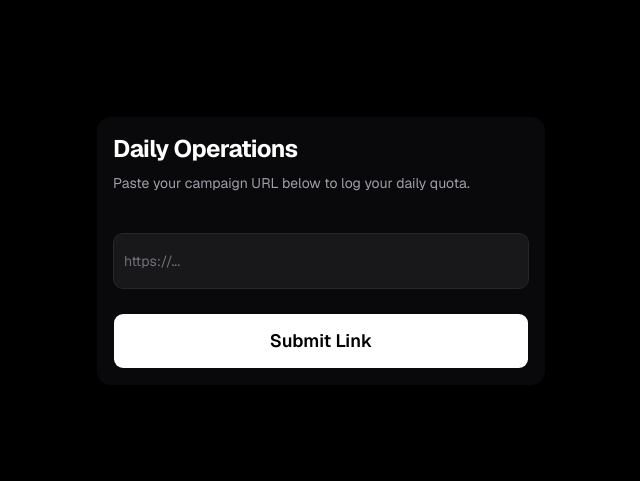
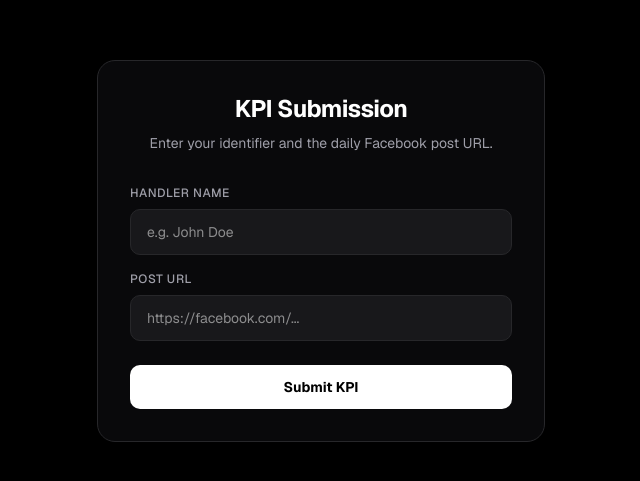
Before and after one commit to 3Pa6pi9/executive-command, a Next.js app: page /log in a window 1280 px wide. Shown: the part 149-630 px from the top of the page, without its empty margins (319-959 px from the left). Built offline with nearby package versions, Linux system fonts and the light colour scheme; no server answers.

Commit message:
feat: implement visual auditing for invalid links on dashboard

```diff
--- /dev/null
+++ b/app/api/log/route.ts
@@ -0,0 +1,52 @@
+import { NextResponse } from "next/server";
+import { supabase } from "@/lib/supabase";
+
+export async function POST(request: Request) {
+  try {
+    const body = await request.json();
+    const { url, handler_name } = body;
+
+    if (!url || !handler_name) {
+      return NextResponse.json({ error: "Name and URL are required." }, { status: 400 });
+    }
+
+    let parsedUrl;
+    try {
+      parsedUrl = new URL(url);
+    } catch {
+      return NextResponse.json({ error: "Invalid URL format." }, { status: 400 });
+    }
+
+    // Check if it's Facebook to strip tracking parameters, but DO NOT reject if it isn't
+    const validHosts = ["facebook.com", "www.facebook.com", "m.facebook.com", "fb.com", "fb.watch"];
+    if (validHosts.includes(parsedUrl.hostname)) {
+      parsedUrl.searchParams.delete("mibextid");
+      parsedUrl.searchParams.delete("ref");
+      parsedUrl.searchParams.delete("rdid");
+    }
+
+    const cleanUrl = parsedUrl.toString();
+
+    // Prevent duplicates so managers can't spam the exact same bad link
+    const { data: existing } = await supabase
+      .from("campaign_links")
+      .select("id")
+      .eq("url", cleanUrl)
+      .maybeSingle();
+
+    if (existing) {
+      return NextResponse.json({ error: "Rejected: This exact link has already been logged." }, { status: 409 });
+    }
+
+    // Log the URL regardless of whether it is valid or not
+    const { error } = await supabase
+      .from("campaign_links")
+      .insert([{ url: cleanUrl, handler_name }]);
+
+    if (error) throw error;
+
+    return NextResponse.json({ success: true });
+  } catch (error: any) {
+    return NextResponse.json({ error: error.message }, { status: 500 });
+  }
+}
--- a/app/log/page.tsx
+++ b/app/log/page.tsx
@@ -1,62 +1,89 @@
 "use client";
 
 import { useState } from "react";
-import { Button } from "@/components/ui/button";
-import { Input } from "@/components/ui/input";
-import { Card, CardContent, CardDescription, CardHeader, CardTitle } from "@/components/ui/card";
-import { supabase } from "@/lib/supabase";
 
-export default function HandlerLogPage() {
+export default function LogPage() {
+  const [name, setName] = useState("");
   const [url, setUrl] = useState("");
-  const [isSubmitting, setIsSubmitting] = useState(false);
+  const [status, setStatus] = useState<{ type: "idle" | "loading" | "error" | "success"; msg: string }>({ type: "idle", msg: "" });
 
   const handleSubmit = async (e: React.FormEvent) => {
     e.preventDefault();
-    setIsSubmitting(true);
+    setStatus({ type: "loading", msg: "Submitting link..." });
 
-    const { error } = await supabase
-      .from('campaign_links')
-      .insert([{ url: url, handler_name: 'Mobile User' }]);
+    try {
+      const res = await fetch("/api/log", {
+        method: "POST",
+        headers: { "Content-Type": "application/json" },
+        body: JSON.stringify({ url, handler_name: name }),
+      });
 
-    if (error) {
-      alert("Error logging link. Please try again.");
-      console.error(error);
+      const data = await res.json();
+
+      if (res.ok) {
+        setStatus({ type: "success", msg: "KPI Successfully Logged." });
+        setUrl(""); // Reset URL field for the next entry
       } else {
-      setUrl("");
-      alert("Link logged successfully!");
+        setStatus({ type: "error", msg: data.error || "Submission failed." });
       }
-    setIsSubmitting(false);
+    } catch (err) {
+      setStatus({ type: "error", msg: "Network error. Please try again." });
+    }
   };
 
   return (
-    <div className="flex min-h-screen items-center justify-center bg-black p-4 text-white selection:bg-primary selection:text-primary-foreground">
-      <Card className="w-full max-w-md bg-zinc-950 border-zinc-800 shadow-2xl">
-        <CardHeader className="space-y-1 pb-6">
-          <CardTitle className="text-2xl font-bold tracking-tight text-white">Daily Operations</CardTitle>
-          <CardDescription className="text-zinc-400">
-            Paste your campaign URL below to log your daily quota.
-          </CardDescription>
-        </CardHeader>
-        <CardContent>
+    <div className="flex min-h-screen items-center justify-center bg-black p-4 text-zinc-100">
+      <div className="w-full max-w-md space-y-8 rounded-2xl border border-zinc-800 bg-zinc-950 p-8 shadow-2xl">
+        <div className="space-y-2 text-center">
+          <h1 className="text-2xl font-bold tracking-tight text-white">KPI Submission</h1>
+          <p className="text-sm text-zinc-400">Enter your identifier and the daily Facebook post URL.</p>
+        </div>
+
         <form onSubmit={handleSubmit} className="space-y-6">
-            <Input
+          <div className="space-y-4">
+            <div>
+              <label className="block text-xs font-medium text-zinc-400 uppercase tracking-wider mb-2">Handler Name</label>
+              <input
+                type="text"
+                required
+                value={name}
+                onChange={(e) => setName(e.target.value)}
+                className="w-full rounded-lg border border-zinc-800 bg-zinc-900 px-4 py-3 text-sm text-white focus:border-blue-500 focus:outline-none focus:ring-1 focus:ring-blue-500 transition-colors"
+                placeholder="e.g. John Doe"
+              />
+            </div>
+            <div>
+              <label className="block text-xs font-medium text-zinc-400 uppercase tracking-wider mb-2">Post URL</label>
+              <input
                 type="url"
-              placeholder="https://..."
+                required
                 value={url}
                 onChange={(e) => setUrl(e.target.value)}
-              required
-              className="h-14 bg-zinc-900 border-zinc-800 text-white placeholder:text-zinc-500 text-lg focus-visible:ring-zinc-700"
+                className="w-full rounded-lg border border-zinc-800 bg-zinc-900 px-4 py-3 text-sm text-white focus:border-blue-500 focus:outline-none focus:ring-1 focus:ring-blue-500 transition-colors"
+                placeholder="https://facebook.com/..."
               />
-            <Button
+            </div>
+          </div>
+
+          {status.type !== "idle" && (
+            <div className={`rounded-lg p-3 text-sm font-medium ${
+              status.type === "error" ? "bg-red-500/10 text-red-400 border border-red-500/20" :
+              status.type === "success" ? "bg-emerald-500/10 text-emerald-400 border border-emerald-500/20" :
+              "bg-blue-500/10 text-blue-400 border border-blue-500/20"
+            }`}>
+              {status.msg}
+            </div>
+          )}
+
+          <button
             type="submit"
-              disabled={isSubmitting}
-              className="w-full h-14 text-lg font-semibold bg-white text-black hover:bg-zinc-200 transition-colors"
+            disabled={status.type === "loading"}
+            className="w-full rounded-lg bg-white px-4 py-3 text-sm font-bold text-black hover:bg-zinc-200 focus:outline-none focus:ring-2 focus:ring-white focus:ring-offset-2 focus:ring-offset-black disabled:opacity-50 transition-all"
           >
-              {isSubmitting ? "Logging..." : "Submit Link"}
-            </Button>
+            {status.type === "loading" ? "Processing..." : "Submit KPI"}
+          </button>
         </form>
-        </CardContent>
-      </Card>
+      </div>
     </div>
   );
 }
--- a/app/page.tsx
+++ b/app/page.tsx
@@ -1,82 +1,112 @@
 import { supabase } from "@/lib/supabase";
-import { Card, CardContent, CardDescription, CardHeader, CardTitle } from "@/components/ui/card";
 
-// Forces Vercel to fetch fresh database records on every single page load
 export const dynamic = "force-dynamic";
 
 export default async function ExecutiveDashboard() {
-  // Fetch logs directly from Supabase, newest first
   const { data: logs, error } = await supabase
     .from("campaign_links")
     .select("*")
     .order("created_at", { ascending: false });
 
-  if (error) {
-    console.error("Error fetching logs:", error);
-  }
+  // Calculate quick stats
+  const totalLogs = logs?.length || 0;
+  const uniqueHandlers = new Set(logs?.map(l => l.handler_name)).size;
 
   return (
-    <div className="flex min-h-screen flex-col bg-black p-4 md:p-8 text-white selection:bg-primary selection:text-primary-foreground">
+    <div className="flex min-h-screen flex-col bg-black p-6 md:p-12 text-zinc-100 font-sans selection:bg-blue-500/30">
       <div className="mx-auto w-full max-w-6xl space-y-8">
 
-        <div className="flex flex-col gap-2">
-          <h1 className="text-3xl font-bold tracking-tight text-white">Executive Command</h1>
-          <p className="text-zinc-400">Live monitoring of ground team campaign quotas.</p>
+        {/* Header Section */}
+        <div className="flex flex-col md:flex-row md:items-end justify-between gap-4 border-b border-zinc-800 pb-6">
+          <div className="space-y-1">
+            <h1 className="text-4xl font-bold tracking-tight text-white">Executive Command</h1>
+            <p className="text-zinc-400">Live monitoring of daily social media KPIs.</p>
+          </div>
+          <div className="flex gap-4">
+            <div className="flex flex-col items-end">
+              <span className="text-3xl font-bold text-white">{totalLogs}</span>
+              <span className="text-xs font-medium uppercase tracking-wider text-zinc-500">Total Posts</span>
+            </div>
+            <div className="w-px bg-zinc-800"></div>
+            <div className="flex flex-col items-end">
+              <span className="text-3xl font-bold text-white">{uniqueHandlers}</span>
+              <span className="text-xs font-medium uppercase tracking-wider text-zinc-500">Active Handlers</span>
+            </div>
+          </div>
         </div>
 
-        <Card className="bg-zinc-950 border-zinc-800 shadow-2xl">
-          <CardHeader>
-            <CardTitle className="text-xl text-white">Fleet Operations Feed</CardTitle>
-            <CardDescription className="text-zinc-400">
-              Real-time campaign links submitted by mobile handlers.
-            </CardDescription>
-          </CardHeader>
-          <CardContent>
-            <div className="overflow-x-auto">
-              <table className="w-full text-left text-sm text-zinc-400">
-                <thead className="border-b border-zinc-800 text-zinc-100">
-                  <tr>
-                    <th className="pb-3 font-medium px-4">Timestamp</th>
-                    <th className="pb-3 font-medium px-4">Handler</th>
-                    <th className="pb-3 font-medium px-4">Campaign URL</th>
-                  </tr>
-                </thead>
-                <tbody className="divide-y divide-zinc-800">
-                  {logs && logs.length > 0 ? (
-                    logs.map((log) => (
-                      <tr key={log.id} className="hover:bg-zinc-900/50 transition-colors">
-                        <td className="py-4 px-4 whitespace-nowrap">
+        {/* Data Table */}
+        <div className="overflow-hidden rounded-xl border border-zinc-800 bg-zinc-950 shadow-2xl">
+          <div className="overflow-x-auto">
+            <table className="w-full text-left text-sm text-zinc-300">
+              <thead className="bg-zinc-900/50 text-xs uppercase tracking-wider text-zinc-500 border-b border-zinc-800">
+                <tr>
+                  <th className="px-6 py-4 font-medium">Timestamp</th>
+                  <th className="px-6 py-4 font-medium">Handler</th>
+                  <th className="px-6 py-4 font-medium">Status</th>
+                  <th className="px-6 py-4 font-medium">Post URL</th>
+                </tr>
+              </thead>
+              <tbody className="divide-y divide-zinc-800/50">
+                {logs && logs.length > 0 ? (
+                  logs.map((log) => {
+                    // Evaluate validity on the fly
+                    let isValid = false;
+                    try {
+                      const parsed = new URL(log.url);
+                      const validHosts = ["facebook.com", "www.facebook.com", "m.facebook.com", "fb.com", "fb.watch"];
+                      isValid = validHosts.includes(parsed.hostname);
+                    } catch (e) {
+                      isValid = false;
+                    }
+
+                    return (
+                      <tr key={log.id} className="hover:bg-zinc-900/80 transition-colors group">
+                        <td className="whitespace-nowrap px-6 py-4 text-zinc-400">
                           {new Date(log.created_at).toLocaleString('en-US', {
                             month: 'short', day: 'numeric', hour: '2-digit', minute: '2-digit'
                           })}
                         </td>
-                        <td className="py-4 px-4 text-white font-medium">
+                        <td className="px-6 py-4 font-medium text-zinc-100">
                           {log.handler_name}
                         </td>
-                        <td className="py-4 px-4">
+                        <td className="px-6 py-4">
+                          {isValid ? (
+                            <span className="inline-flex items-center rounded-full bg-emerald-500/10 px-2 py-1 text-xs font-medium text-emerald-400 ring-1 ring-inset ring-emerald-500/20">
+                              Valid
+                            </span>
+                          ) : (
+                            <span className="inline-flex items-center rounded-full bg-red-500/10 px-2 py-1 text-xs font-medium text-red-400 ring-1 ring-inset ring-red-500/20">
+                              Invalid Domain
+                            </span>
+                          )}
+                        </td>
+                        <td className="px-6 py-4">
                           <a
                             href={log.url}
                             target="_blank"
                             rel="noopener noreferrer"
-                            className="text-blue-400 hover:text-blue-300 hover:underline break-all"
+                            className={`transition-colors inline-block max-w-[200px] sm:max-w-md truncate align-bottom group-hover:underline ${
+                              isValid ? "text-blue-400 hover:text-blue-300" : "text-zinc-500 hover:text-zinc-400 line-through"
+                            }`}
                           >
                             {log.url}
                           </a>
                         </td>
                       </tr>
-                    ))
-                  ) : (
-                    <tr>
-                      <td colSpan={3} className="py-8 text-center text-zinc-500">
-                        No campaign links logged yet.
-                      </td>
-                    </tr>
-                  )}
-                </tbody>
-              </table>
-            </div>
-          </CardContent>
-        </Card>
+                    );
+                  })
+                ) : (
+                  <tr>
+                    <td colSpan={4} className="px-6 py-12 text-center text-zinc-500">
+                      No KPIs have been logged yet.
+                    </td>
+                  </tr>
+                )}
+              </tbody>
+            </table>
+          </div>
+        </div>
 
       </div>
     </div>
```
Also changed, not shown: 1 other file (tests, documents, lock files or other folders). Lines whose indentation alone changed are shown as unchanged.
